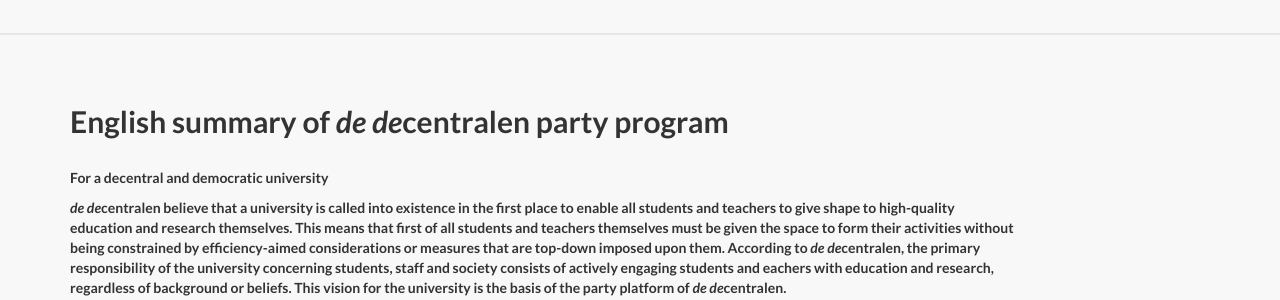
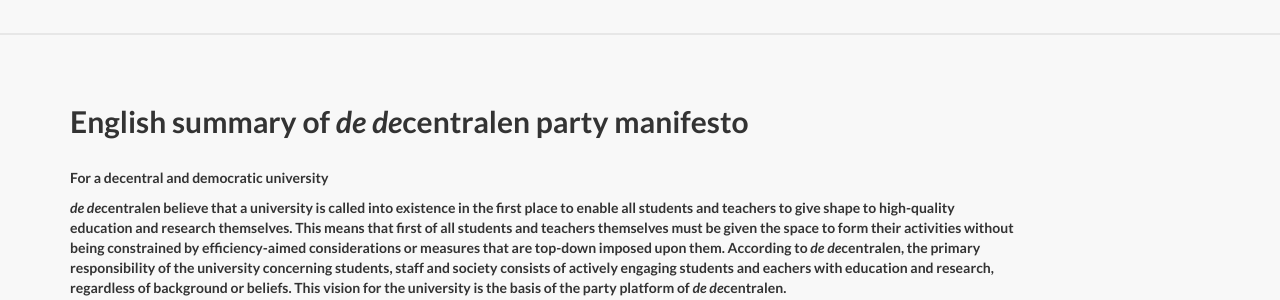
Before and after one commit to DeDecentralen/DeDecentralen.github.io, a Jekyll site: the page built from index.md, in a window 1280 px wide and 900 px high, scrolled down 8725 px. Shown: the part 157-457 px from the top of the window. Built offline with Jekyll 4.4.1, drawn with Linux system fonts in a browser that asks for light colours.

Commit message:
Update index.html

```diff
--- a/_layouts/index.html
+++ b/_layouts/index.html
@@ -166,7 +166,7 @@
     <div class="row">
       <div class="col-lg-10 col-sm-12">
         <div class="clearfix"></div>
-        <h2 class="section-heading">English summary of <i>de de</i>centralen party program</h2>
+        <h2 class="section-heading">English summary of <i>de de</i>centralen party manifesto</h2>
         <p><b>For a decentral and democratic university</b></p>
         <p><i>de de</i>centralen believe that a university is called into existence in the first place to enable all students and teachers to give shape to high-quality education and research themselves. This means that first of all students and teachers themselves must be given the space to form their activities without being constrained by efficiency-aimed considerations or measures that are top-down imposed upon them. According to <i>de de</i>centralen, the primary responsibility of the university concerning students, staff and society consists of actively engaging students and eachers with education and research, regardless of background or beliefs. This vision for the university is the basis of the party platform of <i>de de</i>centralen.</p>
         <p><b>Decentralisation education & research</b></p>
```
